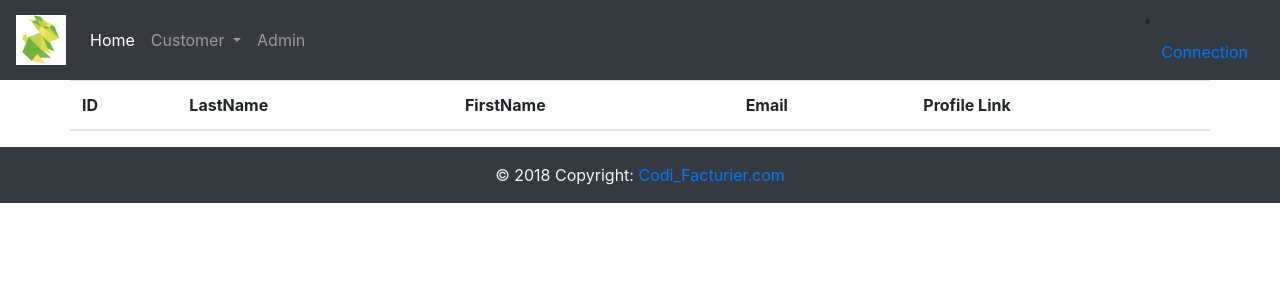
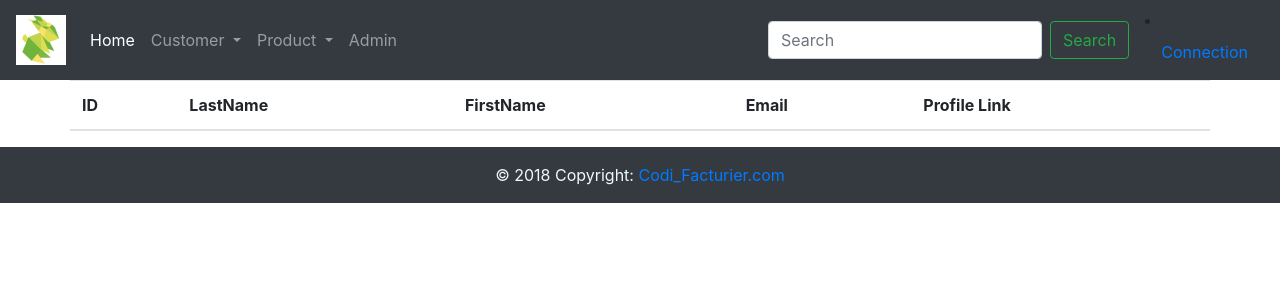
Before and after one commit to facoulon/codi_facturier, a Django app: page /customer/list/ in a window 1280 px wide. Shown: the top 300 px of the page. Run offline with Django 3.2, Linux system fonts and the light colour scheme; data that the repository does not hold is empty; some libraries are stand-ins or nearby versions.

Commit message:
Listing Customers and search done
C and R (CRUD) product done

```diff
--- a/codi_facturier/urls.py
+++ b/codi_facturier/urls.py
@@ -19,6 +19,9 @@ from django.conf import settings
 from django.conf.urls.static import static
 
 from facturier.views import IndexView, CustomerCreateView, CustomerList, CustomerDetail, CustomerUpdateView, CustomerDeleteView
+
+from facturier.views import ProductCreateView, ProductDetailView
+
 from django.contrib.auth import views as auth_views
 
 urlpatterns = [
@@ -34,4 +37,7 @@ urlpatterns = [
     url(r"^customer/(?P<slug>[-\w]+)/edit$", CustomerUpdateView.as_view(), name="customer-edit"),
     url(r"^customer/(?P<slug>[-\w]+)/delete$", CustomerDeleteView.as_view(), name="customer-delete"),
 
+    url(r"^product/create/$", ProductCreateView.as_view(), name="product-create"),
+    url(r"^product/(?P<slug>[-\w]+)/$", ProductDetailView.as_view(), name="product-detail"),
+
 ] + static (settings.MEDIA_URL, document_root=settings.MEDIA_ROOT)
--- a/facturier/static/css/styleProfile.css
+++ b/facturier/static/css/styleProfile.css
@@ -40,3 +40,6 @@
 .container-profile-detail .details span i {
     font-size: 2em;
 }
+.searchForm {
+    margin-right: 1em;
+}
--- a/facturier/templates/facturier/header.html
+++ b/facturier/templates/facturier/header.html
@@ -41,9 +41,23 @@
                         <a class="dropdown-item" href="{% url 'customer-list' %}">List</a>
                     </div>
                 </li>
+                <li class="nav-item dropdown">
+                    <a class="nav-link dropdown-toggle" href="#" id="navbarDropdown" role="button" data-toggle="dropdown" aria-haspopup="true"
+                        aria-expanded="false">
+                        Product
+                    </a>
+                    <div class="dropdown-menu" aria-labelledby="navbarDropdown">
+                        <a class="dropdown-item" href="{% url 'product-create' %}">Create</a>
+                        {% comment %} <a class="dropdown-item" href="{% url 'customer-list' %}">List</a> {% endcomment %}
+                    </div>
+                </li>
                 <a class="nav-item nav-link" href="/admin">Admin</a>
             </div>
         </div>
+        <form class="form-inline my-2 my-lg-0 searchForm">
+            <input class="form-control mr-sm-2" type="search" placeholder="Search" aria-label="Search" name="q">
+            <button class="btn btn-outline-success my-2 my-sm-0" type="submit">Search</button>
+        </form>
         {% if not request.user.is_authenticated %}
         <li class="nav-item">
             <a class="nav-link" href="/login">Connection</a>
--- a/facturier/views.py
+++ b/facturier/views.py
@@ -24,6 +24,15 @@ class CustomerList(ListView):
     model = Customer
     template_name='facturier/customer_list.html'
 
+    def get_queryset(self):
+        query = self.request.GET.get('q',None)
+
+        if query != None:
+            return Customer.objects.filter(last_name__icontains=query)
+            #filter
+        else:
+            return Customer.objects.all()
+
 class CustomerDetail(DetailView):
     model = Customer
 
@@ -39,3 +48,11 @@ class CustomerDeleteView(DeleteView):
     model = Customer
     success_url = '/'
     # template_name = ".html"
+
+class ProductCreateView(CreateView):
+    model = Product
+    fields = "__all__"
+    success_url = '/'
+
+class ProductDetailView(DetailView):
+    model = Product
```
Also changed, not shown: facturier/templates/facturier/product_detail.html (renamed from facturier/templates/facturier/customer_detail.html, +8 -7 lines), facturier/templates/facturier/product_form.html (added, +12 -0 lines), facturier/static/img/loop.png (added), facturier/templates/facturier/customer_list.html (line endings or trailing spaces), media/customer/admin.jpeg (added), media/product/00_console-2.jpg (added), media/product/Louis_de_funès.jpg (added), 2 other files.
